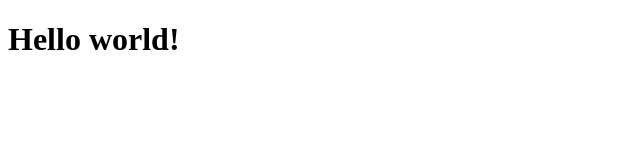
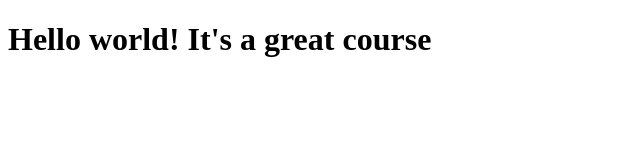
Before and after one commit to chandanasunkara/web-development, a plain HTML site: page site/index.html in a window 1280 px wide. Shown: the whole page, without its empty margins (0-640 px from the left). Drawn offline with Linux system fonts and the light colour scheme.

Commit message:
Small addition to the page content

```diff
--- a/site/index.html
+++ b/site/index.html
@@ -6,6 +6,6 @@
 	<title>Hello World</title>
 </head>
 <body>
-<h1>Hello world!</h1>
+<h1>Hello world! It's a great course</h1>
 </body>
 </html>
```
